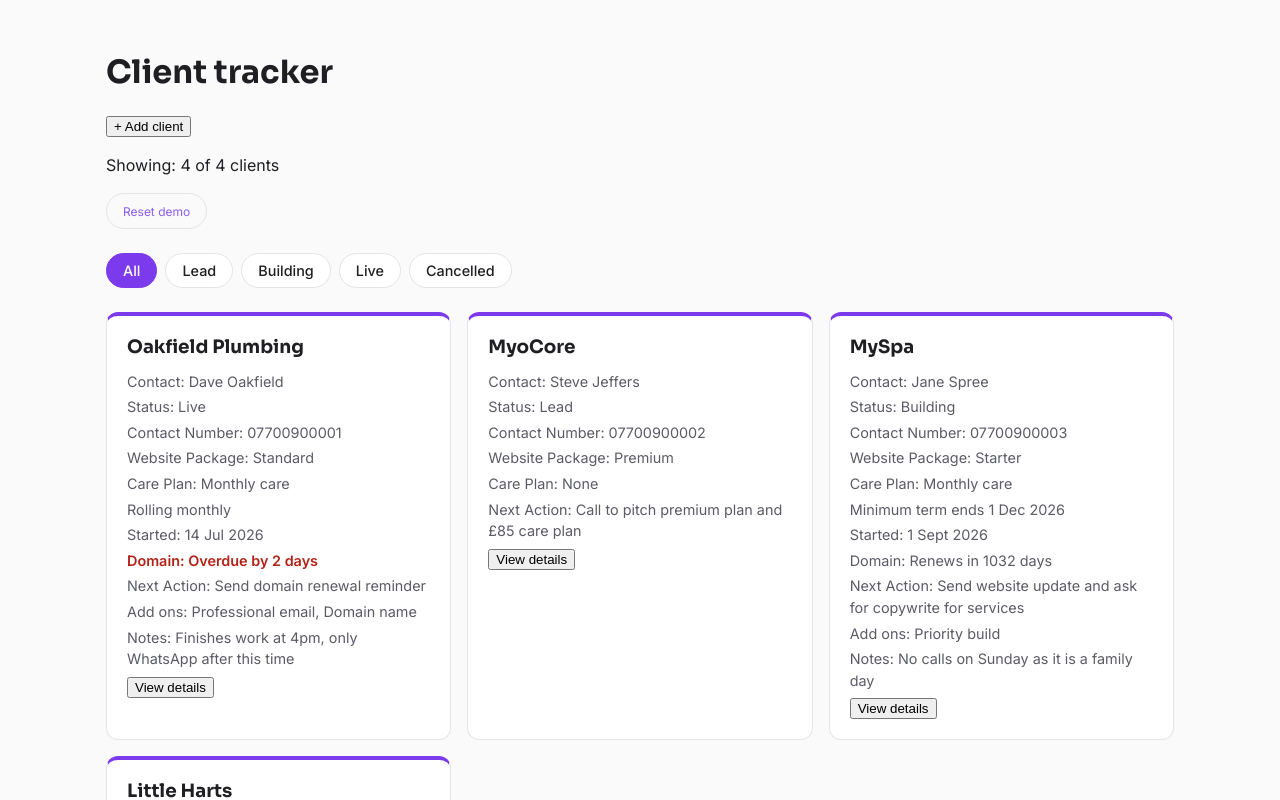
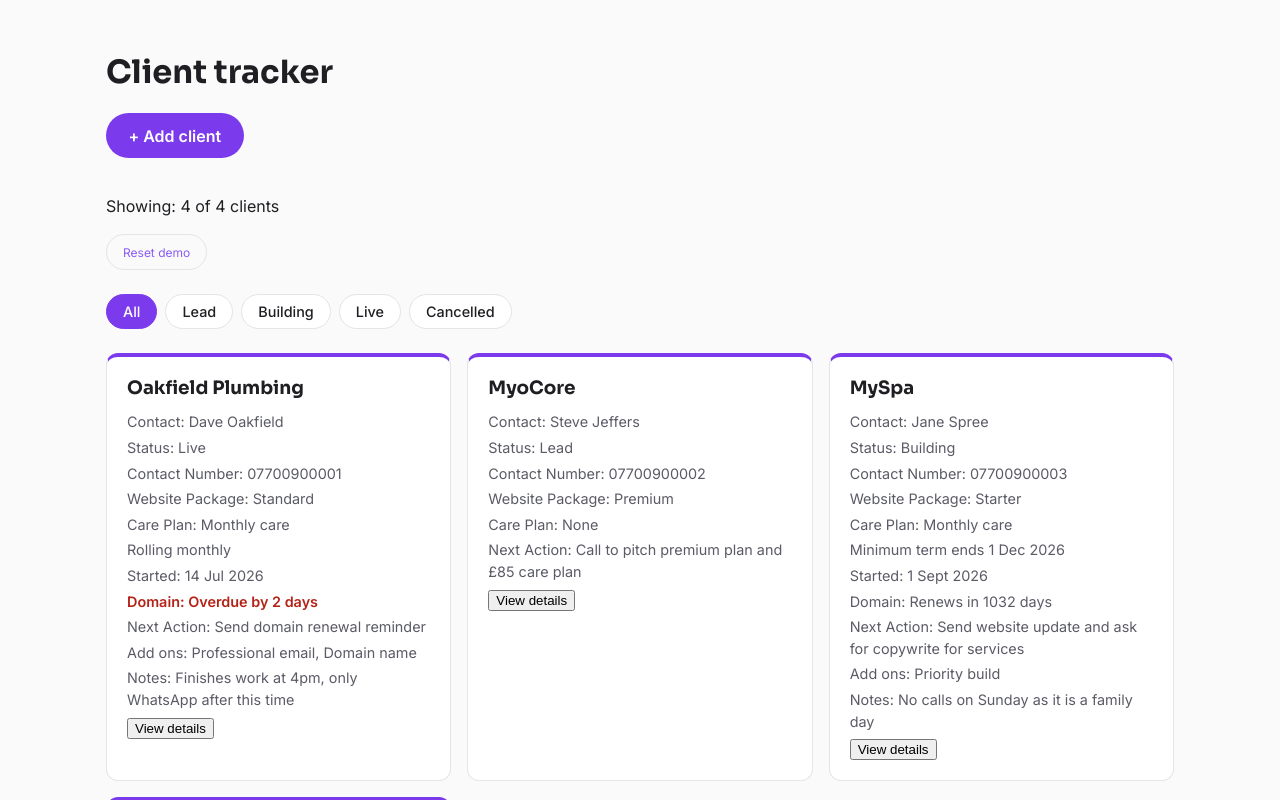
Before and after one commit to SteveJeffs/client-tracker, a React (Vite) app: page / in a window 1280 px wide. Shown: the top 800 px of the page. Built offline with nearby package versions, Linux system fonts and the light colour scheme.

Commit message:
Style add client button

```diff
--- a/src/App.css
+++ b/src/App.css
@@ -26,7 +26,7 @@ main {
   font-weight: 500;
   padding: 0.5rem 1rem;
   border: 1px solid var(--border);
-  border-radius: 999px;
+  border-radius: var(--radius-pill);
   background: var(--surface);
   color: var(--text);
   cursor: pointer;
@@ -51,7 +51,7 @@ main {
   background: none;
   color: var(--purple-light);
   border: 1px solid var(--border);
-  border-radius: 999px;
+  border-radius: var(--radius-pill);
   font-family: var(--font-body);
   font-size: 0.75rem;
   padding: 0.6rem 1rem;
@@ -62,3 +62,24 @@ main {
   border-color: var(--purple);
   color: var(--purple);
 }
+
+.add-button {
+  margin-bottom: 1.25rem;
+  padding: 0.65rem 1.4rem;
+  font: inherit;
+  font-weight: 600;
+  color: #ffffff;
+  background: var(--purple);
+  border: none;
+  border-radius: var(--radius-pill);
+  cursor: pointer;
+}
+
+.add-button:hover {
+  background: var(--purple-light);
+}
+
+.add-button:focus-visible {
+  outline: 2px solid var(--purple);
+  outline-offset: 2px;
+}
```
